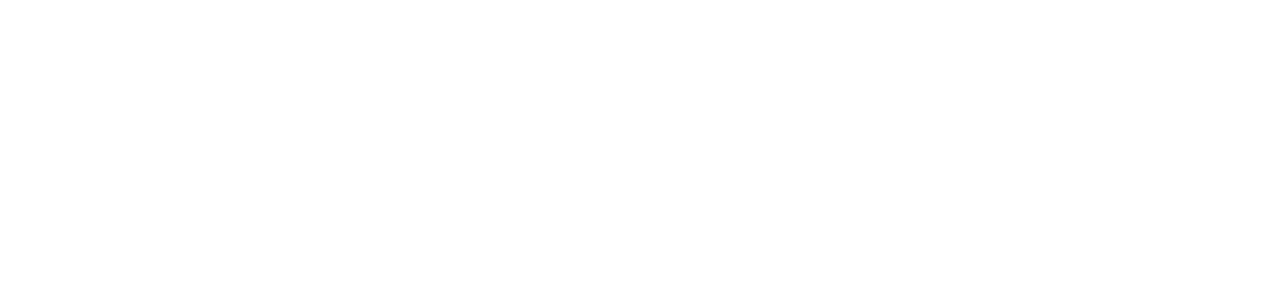
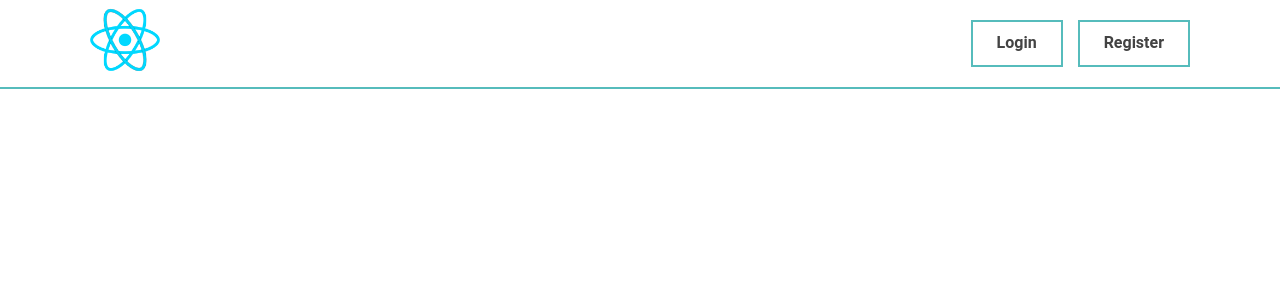
Before and after one commit to shock-dev/twitter-clone-backend, a React (Create React App) app in the folder client/: page / in a window 1280 px wide. Shown: the top 300 px of the page. Built offline with nearby package versions, Linux system fonts and the light colour scheme.

Commit message:
image, styles for header

```diff
--- a/client/src/App.js
+++ b/client/src/App.js
@@ -1,9 +1,10 @@
 import React from 'react';
+import Header from './components/Header';
 
 const App = () => {
     return (
         <div>
-
+          <Header />
         </div>
     );
 };
--- /dev/null
+++ b/client/src/components/Header/index.scss
@@ -0,0 +1,30 @@
+.header {
+  $blue: #56bcbc;
+
+  padding: 5px 0;
+  border-bottom: 2px solid $blue;
+
+  &__inner {
+    display: flex;
+    justify-content: space-between;
+    align-items: center;
+  }
+
+  &__logo {
+    max-width: 70px;
+  }
+
+  &__action {
+    margin-left: 15px;
+    padding: 12px 24px;
+    border: 2px solid $blue;
+    font-weight: 700;
+    transition: all .2s;
+
+    &:hover {
+      background-color: $blue;
+      color: #fff;
+    }
+  }
+
+}
--- a/client/src/index.js
+++ b/client/src/index.js
@@ -1,6 +1,7 @@
 import React from 'react';
 import ReactDOM from 'react-dom';
 import 'normalize.css';
+import './index.scss';
 import App from './App';
 
 ReactDOM.render(
--- a/client/src/index.scss
+++ b/client/src/index.scss
@@ -16,6 +16,7 @@
   font-weight: 400;
   font-size: 16px;
   line-height: 24px;
+  color: #434343;
 }
 
 h1,
@@ -52,4 +53,11 @@
   color: inherit;
   text-transform: inherit;
   font-weight: inherit;
+  background-color: transparent;
 }
+
+.container {
+  max-width: 1130px;
+  padding: 0 15px;
+  margin: 0 auto;
+}
```
Also changed, not shown: client/src/assets/img/logo.png (added).
